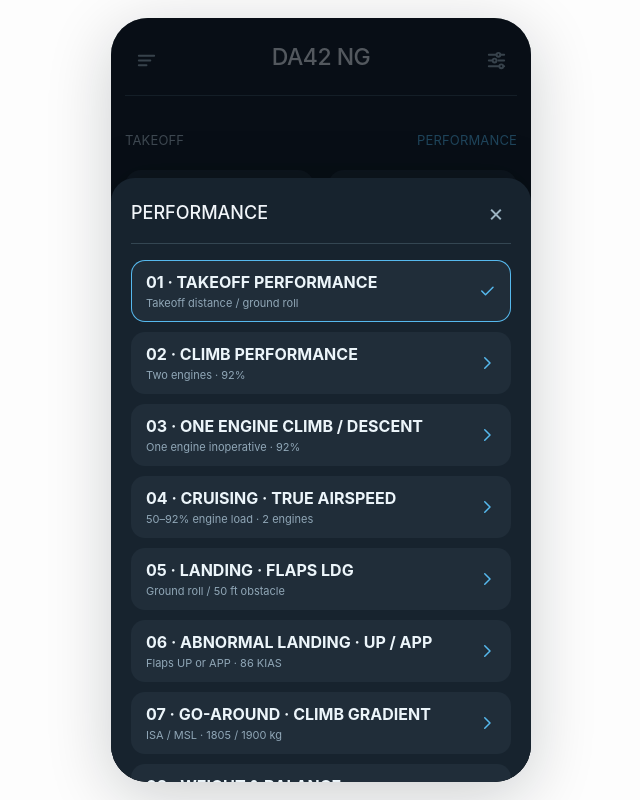
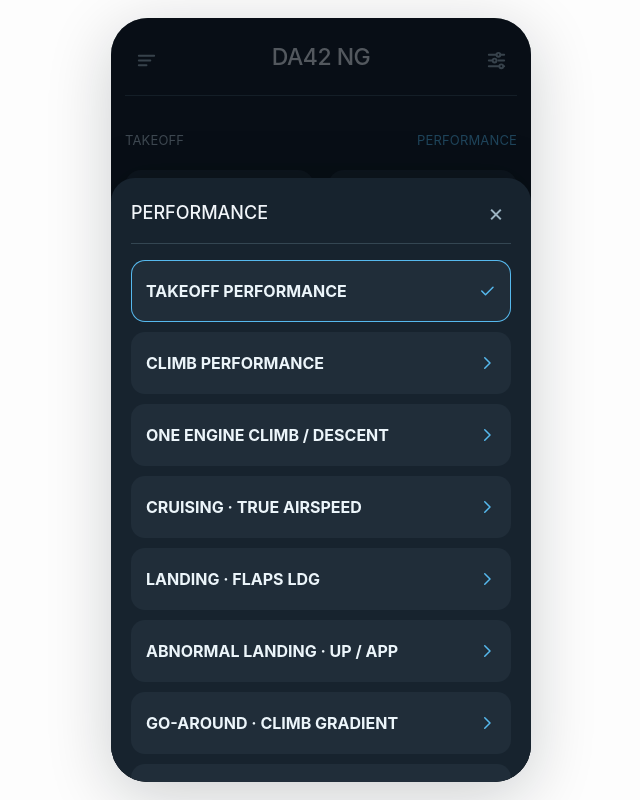
Before and after one commit to alanmfernandess/starship, a website: page da42/index.html in a window 1280 px wide. Both pictures are taken after a click on the button 465 px from the left and 60 px from the top of the page. Shown: the whole page, without its empty margins (319-959 px from the left). Drawn offline with Linux system fonts and the light colour scheme.

Commit message:
Simplify PERFORMANCE module picker: names only, no ordinal numbers or descriptive subtitles

```diff
--- a/da42/index.html
+++ b/da42/index.html
@@ -50,7 +50,7 @@
 .secondary strong.negative{color:var(--amber)}
 .banner{margin-top:10px;min-height:13px;color:#7892a3;font-size:9px;text-align:center;letter-spacing:.18px}.banner.error{color:#ffbb9c}.banner.warning{color:#e7b46d}
 .bottom{height:65px;flex:0 0 auto;display:flex;justify-content:space-around;align-items:center;padding:3px 24px 10px;background:var(--bg)}.nav-btn{color:#839bae;background:none;border:0;width:46px;height:47px;display:grid;place-items:center;border-radius:10px}.nav-btn.active{color:var(--blue)}.nav-btn .icon{width:23px;height:23px}
-.sheet-backdrop{position:absolute;inset:0;background:#050b12ab;z-index:4;display:flex;align-items:flex-end}.sheet{width:100%;max-height:79%;overflow:auto;background:#17232e;border-radius:24px 24px 0 0;padding:20px 20px max(24px,env(safe-area-inset-bottom));box-shadow:0 -8px 40px #0003}.sheet-header{display:flex;align-items:center;justify-content:space-between;padding-bottom:16px;border-bottom:1px solid var(--line);margin-bottom:16px}.sheet h2{font-size:18px;margin:0;font-weight:500}.sheet button.close{border:0;background:none;color:#9cb4c3;font-size:24px;padding:0 7px}.sheet .option{width:100%;min-height:62px;border:none;background:#202d39;color:#ecf5fa;text-align:left;border-radius:14px;padding:12px 15px;margin-bottom:10px;display:flex;justify-content:space-between;align-items:center;gap:12px}.sheet .option .sub{display:block;color:#90a7b7;font-size:11px;margin-top:4px}.sheet .option.selected{box-shadow:inset 0 0 0 1px var(--blue)}.sheet .option svg{width:18px;height:18px;color:var(--blue)}.sheet small{color:#a7bdc8;line-height:1.5;font-size:12px;display:block;margin-top:12px}.sheet .mini{font-size:12px;color:#91a9b9}.sheet .disclaimer{margin-top:16px;color:#e2b176;font-size:12px;line-height:1.5}.sheet .history-empty{color:#90a7b7;font-size:12px;margin:20px 0}.sheet .small-action{background:transparent;border:1px solid #415567;border-radius:10px;color:#aec2d0;padding:11px 14px;width:100%;margin-top:10px}
+.sheet-backdrop{position:absolute;inset:0;background:#050b12ab;z-index:4;display:flex;align-items:flex-end}.sheet{width:100%;max-height:79%;overflow:auto;background:#17232e;border-radius:24px 24px 0 0;padding:20px 20px max(24px,env(safe-area-inset-bottom));box-shadow:0 -8px 40px #0003}.sheet-header{display:flex;align-items:center;justify-content:space-between;padding-bottom:16px;border-bottom:1px solid var(--line);margin-bottom:16px}.sheet h2{font-size:18px;margin:0;font-weight:500}.sheet button.close{border:0;background:none;color:#9cb4c3;font-size:24px;padding:0 7px}.sheet .option{width:100%;min-height:62px;border:none;background:#202d39;color:#ecf5fa;text-align:left;border-radius:14px;padding:12px 15px;margin-bottom:10px;display:flex;justify-content:space-between;align-items:center;gap:12px}.sheet .option.selected{box-shadow:inset 0 0 0 1px var(--blue)}.sheet .option svg{width:18px;height:18px;color:var(--blue)}.sheet small{color:#a7bdc8;line-height:1.5;font-size:12px;display:block;margin-top:12px}.sheet .mini{font-size:12px;color:#91a9b9}.sheet .disclaimer{margin-top:16px;color:#e2b176;font-size:12px;line-height:1.5}.sheet .history-empty{color:#90a7b7;font-size:12px;margin:20px 0}.sheet .small-action{background:transparent;border:1px solid #415567;border-radius:10px;color:#aec2d0;padding:11px 14px;width:100%;margin-top:10px}
 @media(max-width:355px){.topbar{height:78px;margin:0 17px}.scroller{padding:0 17px 12px}.module-heading{margin-top:22px;margin-bottom:13px}.field{height:87px;padding:13px 12px 9px}.field input,.field.readonly .power-value{font-size:27px}.result{min-height:265px}.plot{height:125px}}
 @media(max-height:730px){.topbar{height:72px;padding-top:17px}.module-heading{margin-top:15px;margin-bottom:12px}.field{height:87px}.fields{margin-bottom:10px}.result{padding-top:14px;min-height:265px}.plot{height:124px}.bottom{height:57px}}
 @media(prefers-reduced-motion:no-preference){.sheet{animation:rise .2s ease-out}@keyframes rise{from{transform:translateY(15px);opacity:.85}to{transform:translateY(0);opacity:1}}}
@@ -501,7 +501,23 @@
 }
 function refresh(){const v=inputs[current],m=MODELS[current],r=compute(current,v);el('#main-result').textContent=r.error?'—':fmt(current==='goaround'||current==='timeclimb'?r.main:(current==='takeoff'||current==='landing'||current==='abnormal')?r.main:Math.round(r.main),current==='goaround'?1:current==='timeclimb'?1:0);el('#main-result').classList.toggle('negative',!r.error&&r.main<0);el('#result-name').textContent=r.primaryLabel||m.panel;el('#secondary-result').textContent=r.error?'—':(current==='takeoff'||current==='landing'||current==='abnormal')?fmt(r.secondary)+' m':current==='goaround'?fmt(r.secondary)+' ft/min':current==='cruise'?fmt(Math.abs(r.secondary)<.5?0:r.secondary)+' °C':current==='timeclimb'?fmt(r.secondary,1)+' US gal':verticalFmt(r.secondary)+' m/s';el('#secondary-result').classList.toggle('negative',!r.error&&current!=='cruise'&&r.secondary<0);if(current==='timeclimb')el('#distance-result').textContent=r.error?'—':fmt(r.distance,1)+' NM';el('#plot-area').innerHTML=createPlot(current,v,r);el('#banner').textContent=bannerFor(current,v,r);el('#banner').classList.toggle('error',!!r.error);el('#banner').classList.toggle('warning',!r.error&&((current==='oei'&&r.caution)||((current==='landing'||current==='abnormal'||current==='goaround')&&v.mass>1805)))}
 function showSheet(type){const main=el('.phone'),title={modules:'PERFORMANCE',settings:'PREFERÊNCIAS',chart:'SENSIBILIDADE',history:'HISTÓRICO',runway:'RUNWAY'}[type]||'';const v=inputs[current];const r=compute(current,v);let content='';
- if(type==='modules')content=Object.entries(MODELS).map(([k,m],i)=>`${k==='timeclimb'?'<a class="option" href="./wb.html" style="text-decoration:none"><span><strong>08 · WEIGHT &amp; BALANCE</strong><span class="sub">Occupants · baggage · fuel · CG envelope</span></span>'+icon('next')+'</a>':''}<button class="option ${current===k?'selected':''}" data-module="${k}"><span><strong>${k==='timeclimb'?'09':`0${i+1}`} · ${k==='oei'?'ONE ENGINE CLIMB / DESCENT':k==='cruise'?'CRUISING · TRUE AIRSPEED':k==='landing'?'LANDING · FLAPS LDG':k==='abnormal'?'ABNORMAL LANDING · UP / APP':k==='goaround'?'GO-AROUND · CLIMB GRADIENT':k==='timeclimb'?'TIME · FUEL · DISTANCE TO CLIMB':m.label+' PERFORMANCE'}</strong><span class="sub">${k==='takeoff'?'Takeoff distance / ground roll':k==='climb'?'Two engines · 92%':k==='cruise'?'50–92% engine load · 2 engines':k==='landing'?'Ground roll / 50 ft obstacle':k==='abnormal'?'Flaps UP or APP · 86 KIAS':k==='goaround'?'ISA / MSL · 1805 / 1900 kg':k==='timeclimb'?'Both 92% · Flaps UP · 1700–1999 kg':'One engine inoperative · 92%'}</span></span>${current===k?icon('check'):icon('next')}</button>`).join('');
+ if(type==='modules'){
+  const names={
+   takeoff:'TAKEOFF PERFORMANCE',
+   climb:'CLIMB PERFORMANCE',
+   oei:'ONE ENGINE CLIMB / DESCENT',
+   cruise:'CRUISING · TRUE AIRSPEED',
+   landing:'LANDING · FLAPS LDG',
+   abnormal:'ABNORMAL LANDING · UP / APP',
+   goaround:'GO-AROUND · CLIMB GRADIENT',
+   timeclimb:'TIME · FUEL · DISTANCE TO CLIMB'
+  };
+  const weightBalance='<a class="option" href="./wb.html" style="text-decoration:none"><span><strong>WEIGHT &amp; BALANCE</strong></span>'+icon('next')+'</a>';
+  content=Object.entries(MODELS).map(([k,m])=>
+   (k==='timeclimb'?weightBalance:'')+
+   `<button class="option ${current===k?'selected':''}" data-module="${k}"><span><strong>${escapeHTML(names[k]||m.label)}</strong></span>${current===k?icon('check'):icon('next')}</button>`
+  ).join('');
+ }
  if(type==='settings')content=`<div class="mini">AERO UI · MASTER DESIGN 1.0</div><small>Parâmetros: gráficos do DA42 NG enviados pelo usuário. Condições Takeoff: procedimento Normal (Flaps UP, Vᴿ 80 KIAS, V₅₀ 85 KIAS) ou Short Field (Flaps APP, Vᴿ 76 KIAS, V₅₀ 82 KIAS), ambos MAX, fatores de vento e pista do AFM §5.3.6; Climb: ambos 92%, trem recolhido, flaps UP (90 ou 92 KIAS conforme massa) / APP (85 KIAS), e motor restante a 92%/85 KIAS no OEI, com motor inoperante embandeirado e assegurado. Cruzeiro: 2 motores, carga 50–92% e ISA −10/+30 °C, até 18.000 ft. Pouso: flaps LDG, ambos IDLE, pista nivelada, dura e seca, 84 KIAS. Pouso anormal: flaps UP/APP, ambos IDLE, 86 KIAS. Arremetida: somente ISA/MSL, flaps LDG, trem estendido, ambos MAX, 84 KIAS, massas 1805/1900 kg.</small><div class="disclaimer">MODELO DE ENGENHARIA PRELIMINAR<br>Takeoff, Climb, OEI e Time/Fuel/Distance to Climb: tabelas AFM §§5.3.6–5.3.9 digitalizadas, incluindo 1.999 kg, com interpolação somente no domínio publicado. A operação a 1.999 kg depende da aplicabilidade da modificação MÄM 42-678 e dos limites de massa/CG correspondentes. Tempo/combustível/distância de subida derivam de diferenças cumulativas ISA, sem combustível de partida/táxi/decolagem e sem correção de vento. Os demais módulos ainda usam modelos preliminares. Não utilizar para planejamento, despacho ou execução de voo.</div><button class="small-action" id="reset">RESTAURAR VALORES DE EXEMPLO</button>`;
  if(type==='runway'&&current==='takeoff')content=[
   ['paved','PAVED · DRY'],['grass5','GRASS · 5 cm'],['grass10','GRASS · 5–10 cm'],['grass25','GRASS · 25 cm']
```
